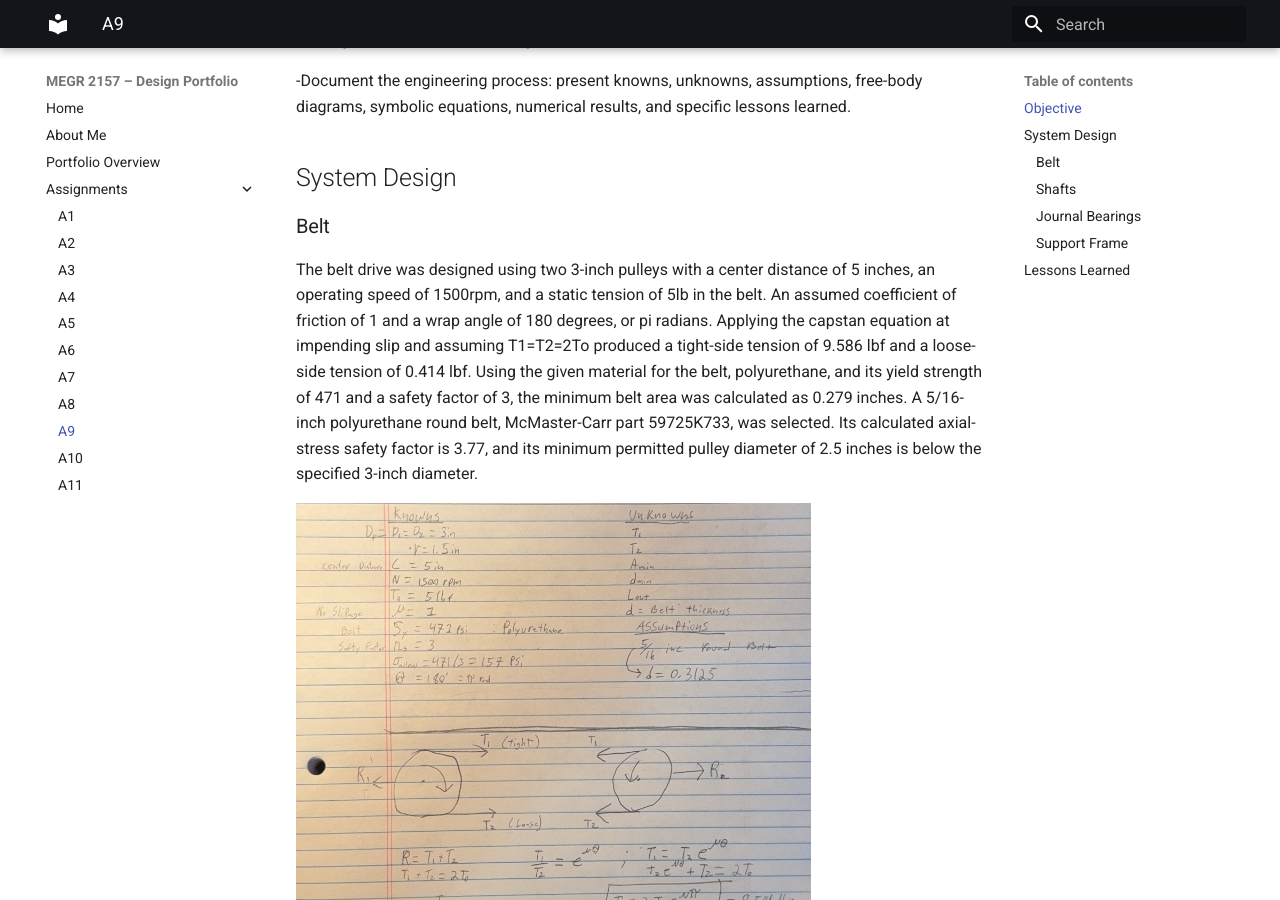
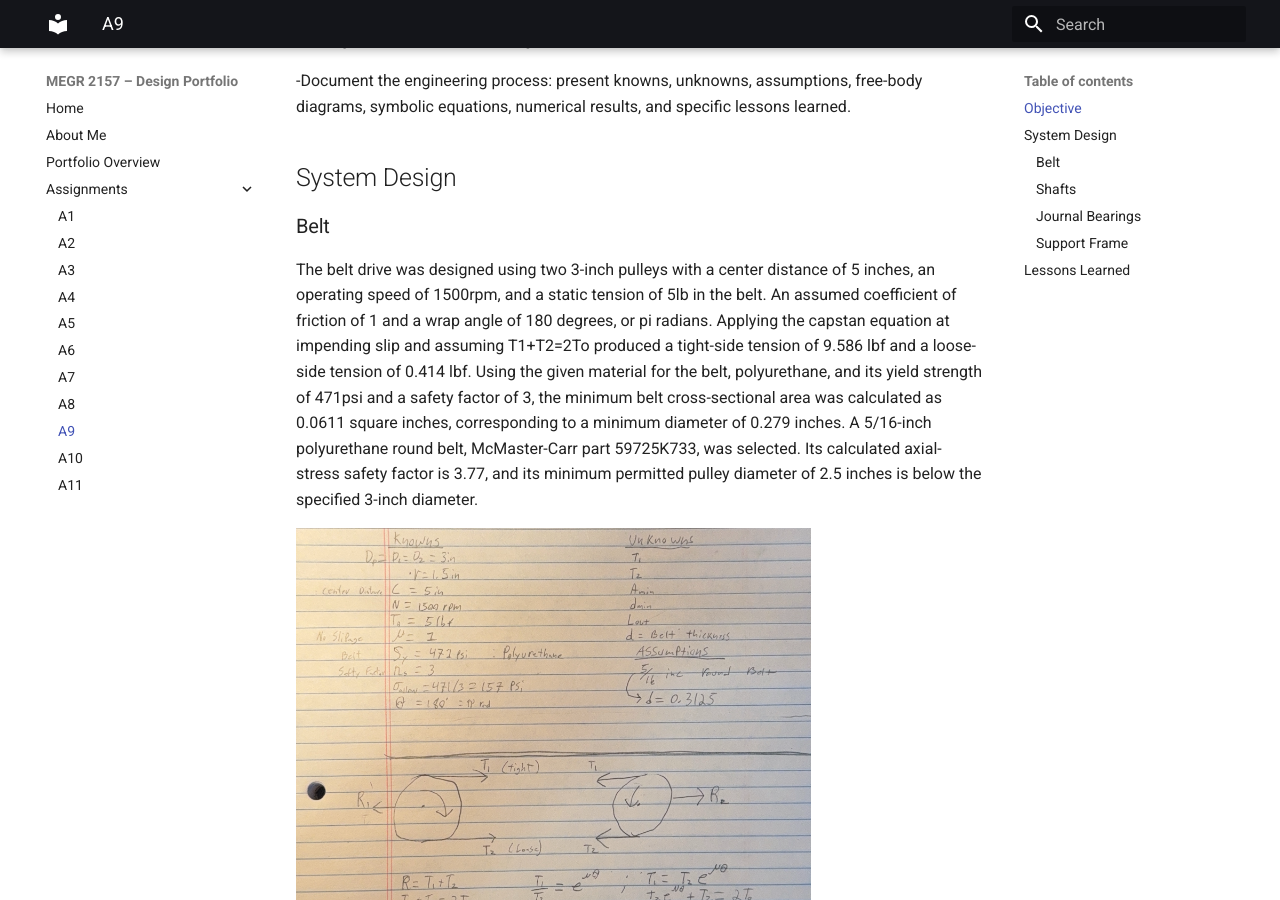
Before and after one commit to pbrown95-glitch/megr2157-portfolio, an MkDocs documentation site: the page built from docs/assignments/A09/index.md, in a window 1280 px wide and 900 px high, scrolled down 431 px. Built offline with MkDocs 1.6.1 and Material for MkDocs 9.7.7, drawn with Linux system fonts in a browser that asks for light colours.

Commit message:
Update index.md

```diff
--- a/docs/assignments/A09/index.md
+++ b/docs/assignments/A09/index.md
@@ -17,7 +17,7 @@
 
 ### Belt
 
-The belt drive was designed using two 3-inch pulleys with a center distance of 5 inches, an operating speed of 1500rpm, and a static tension of 5lb in the belt. An assumed coefficient of friction of 1 and a wrap angle of 180 degrees, or pi radians. Applying the capstan equation at impending slip and assuming T1=T2=2To produced a tight-side tension of 9.586 lbf and a loose-side tension of 0.414 lbf. Using the given material for the belt, polyurethane, and its yield strength of 471 and a safety factor of 3, the minimum belt area was calculated as 0.279 inches. A 5/16-inch polyurethane round belt, McMaster-Carr part 59725K733, was selected. Its calculated axial-stress safety factor is 3.77, and its minimum permitted pulley diameter of 2.5 inches is below the specified 3-inch diameter.
+The belt drive was designed using two 3-inch pulleys with a center distance of 5 inches, an operating speed of 1500rpm, and a static tension of 5lb in the belt. An assumed coefficient of friction of 1 and a wrap angle of 180 degrees, or pi radians. Applying the capstan equation at impending slip and assuming T1+T2=2To produced a tight-side tension of 9.586 lbf and a loose-side tension of 0.414 lbf. Using the given material for the belt, polyurethane, and its yield strength of 471psi and a safety factor of 3, the minimum belt cross-sectional area was calculated as 0.0611 square inches, corresponding to a minimum diameter of 0.279 inches. A 5/16-inch polyurethane round belt, McMaster-Carr part 59725K733, was selected. Its calculated axial-stress safety factor is 3.77, and its minimum permitted pulley diameter of 2.5 inches is below the specified 3-inch diameter.
 
 ![w](1.png)
 
```
